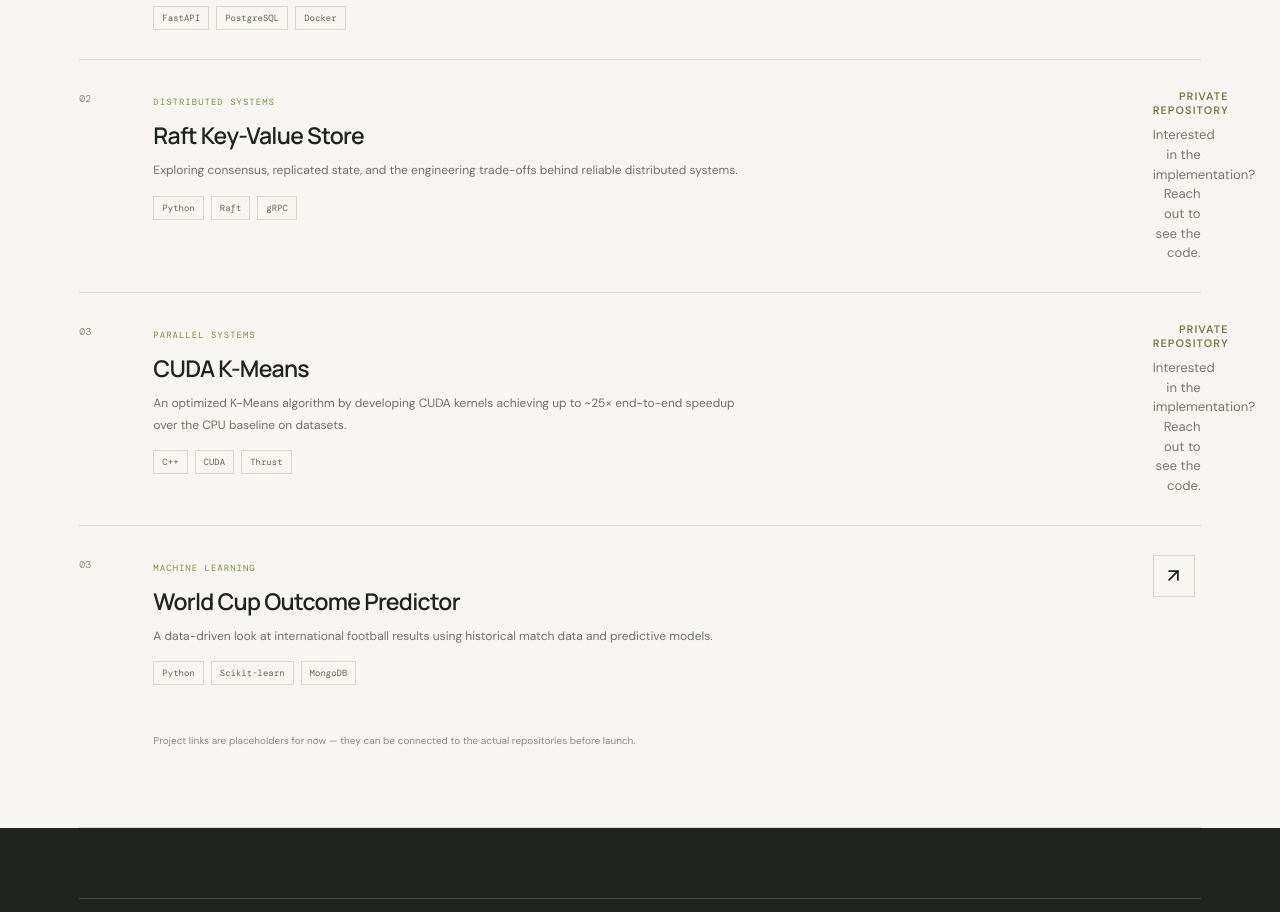
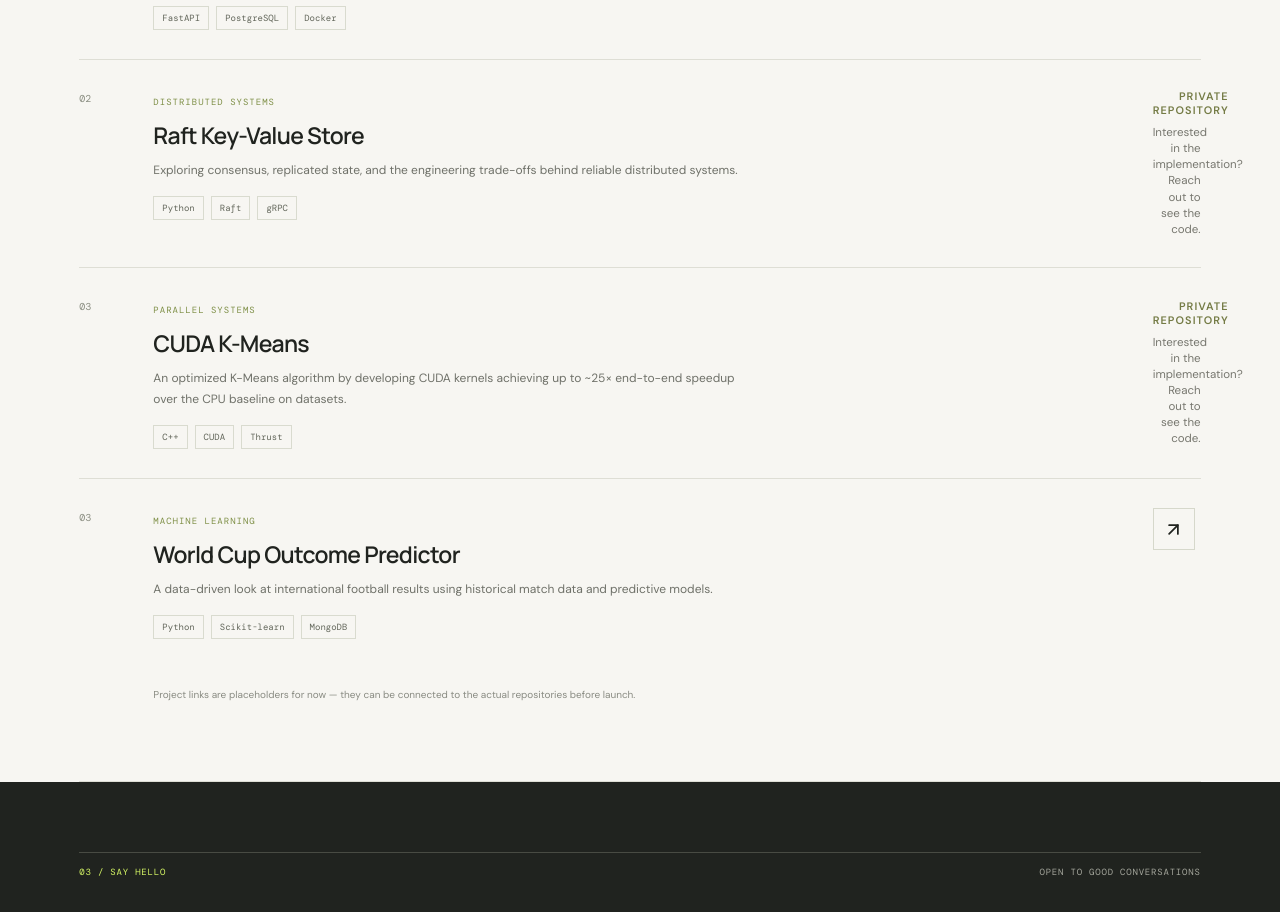
Before and after one commit to jaydenm1751/Personal-Website, a React (Vite) app: page / in a window 1280 px wide. Shown: the part 1620-2532 px from the top of the page. Built offline with nearby package versions, Linux system fonts and the light colour scheme.

Commit message:
typo in styles

```diff
--- a/src/styles.css
+++ b/src/styles.css
@@ -162,10 +162,3 @@ h2 em { color: #788d3a; }
   letter-spacing: 0.1em;
   text-transform: uppercase;
 }
-
-.project-private p {
-  margin: 0;
-  color: #77776f;
-  font-size: 0.82rem;
-  line-height: 1.5;
-}
```
